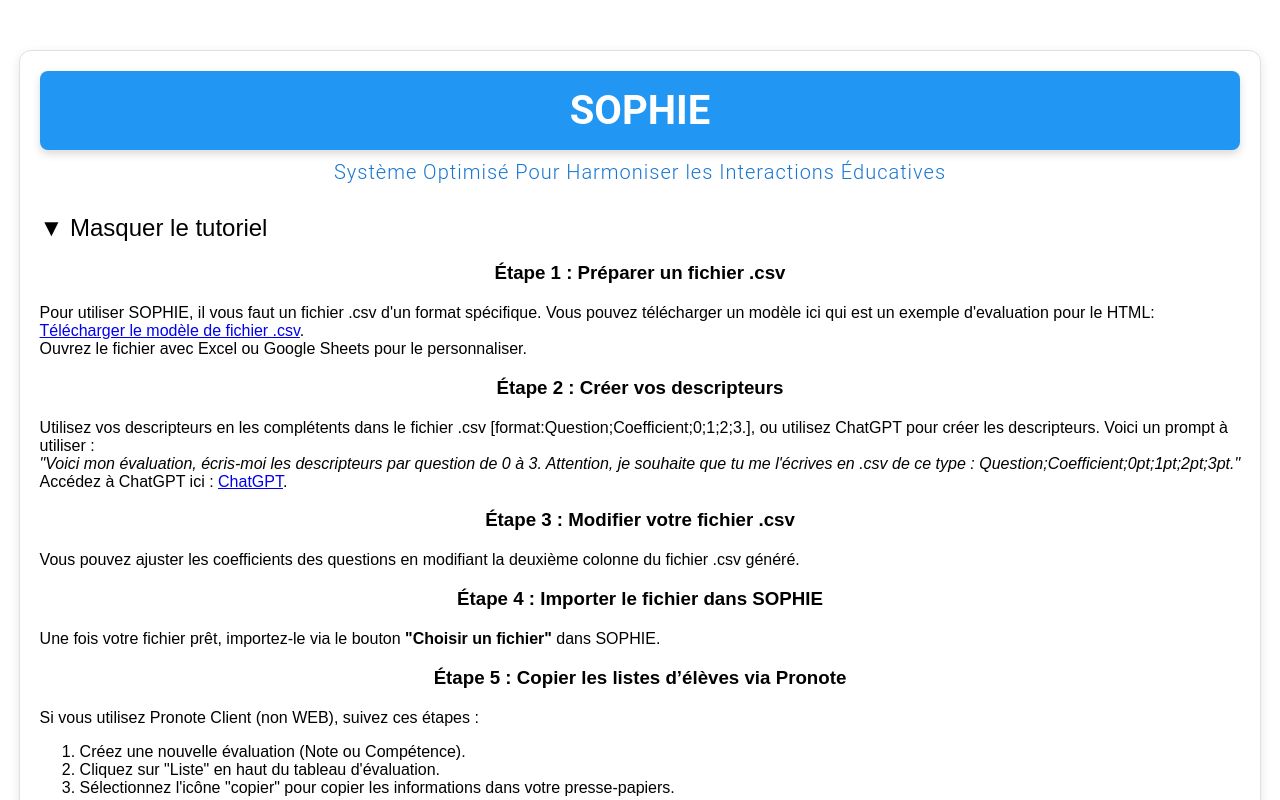
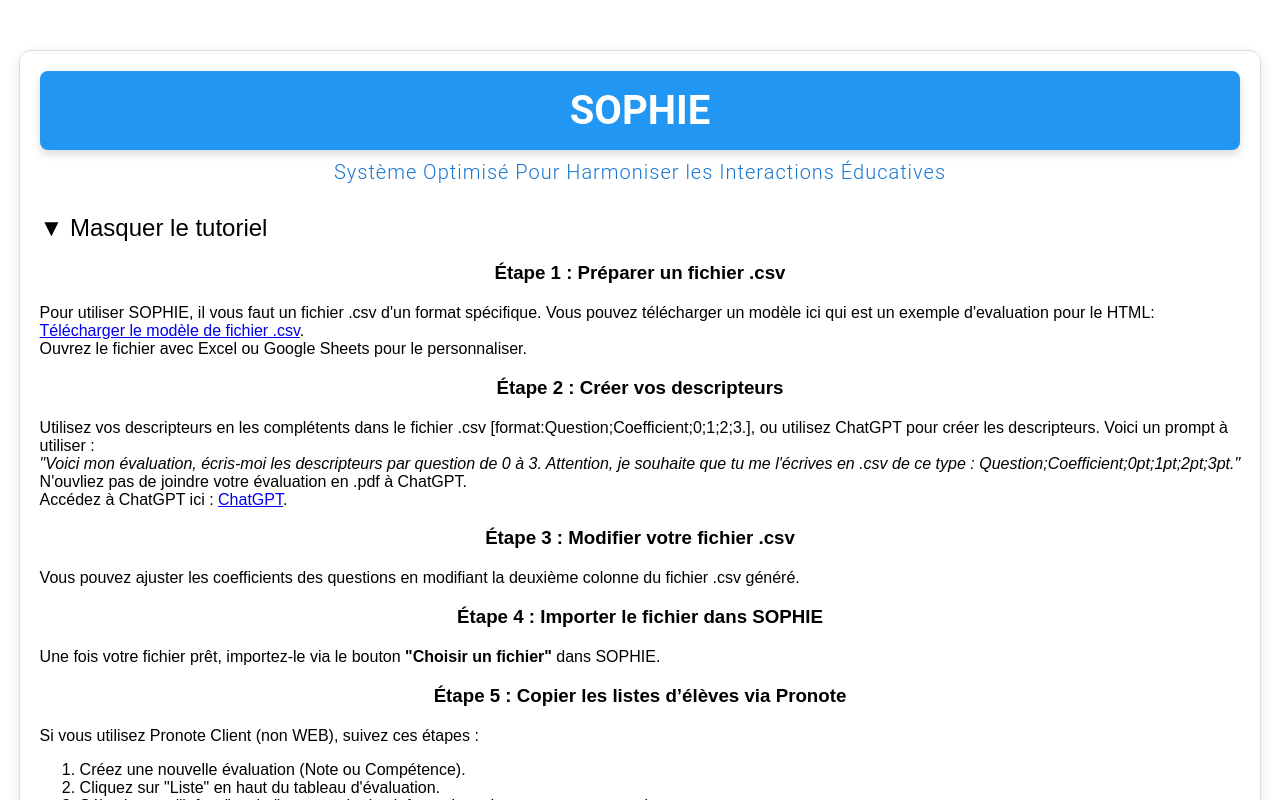
Before and after one commit to ThomasTEDUNNE/react-sophie-1.2, a React (Create React App) app: page / in a window 1280 px wide. Both pictures are taken after a click on the element "▶ Voir le tutoriel". Shown: the top 800 px of the page. Built offline with nearby package versions, Linux system fonts and the light colour scheme.

Commit message:
Update App.js
  N'ouvliez pas de joindre votre évaluation en .pdf à ChatGPT.
            <br /> Accédez à ChatGPT ici :{" "}

```diff
--- a/src/App.js
+++ b/src/App.js
@@ -260,7 +260,8 @@ function App() {
             type : Question;Coefficient;0pt;1pt;2pt;3pt."
           </em>
           <br />
-          Accédez à ChatGPT ici :{" "}
+          N'ouvliez pas de joindre votre évaluation en .pdf à ChatGPT.
+            <br /> Accédez à ChatGPT ici :{" "}
           <a
             href="https://chat.openai.com/"
             target="_blank"
```
